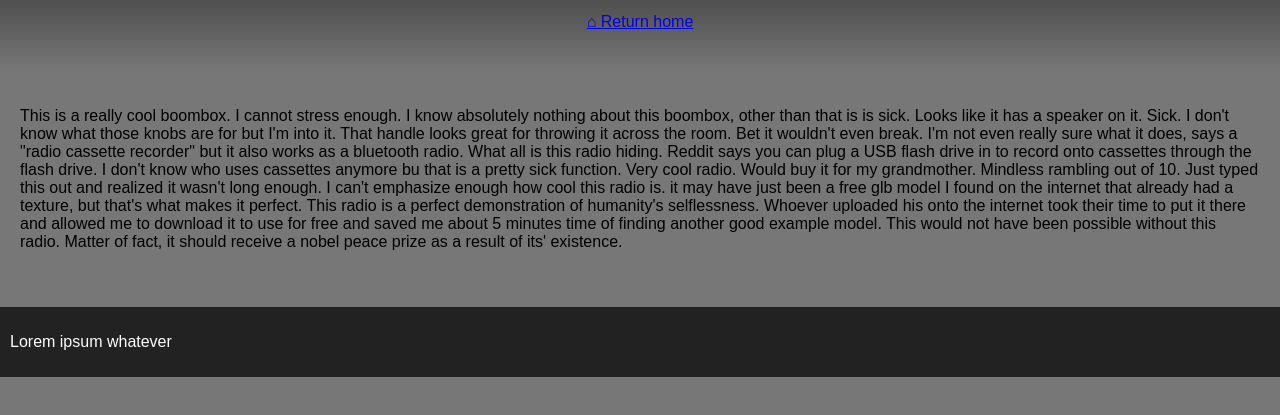
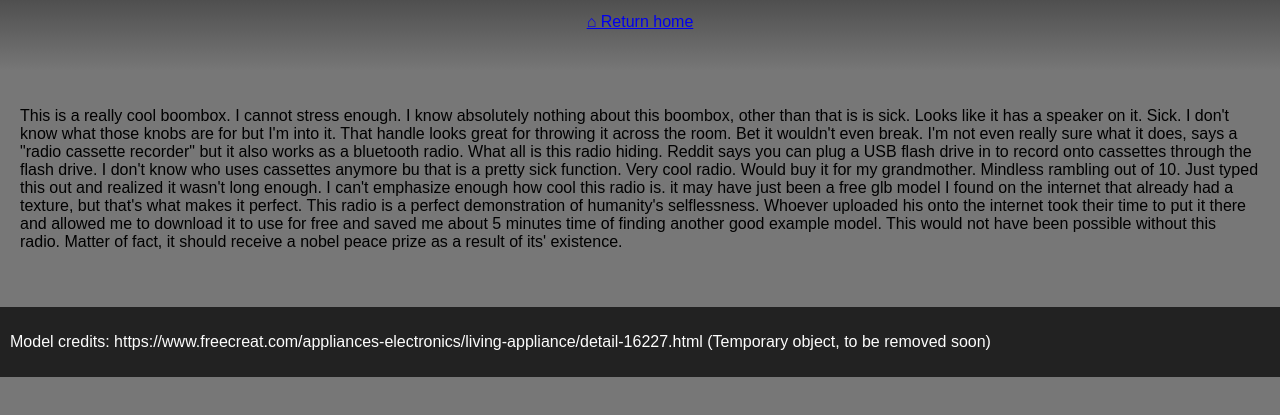
Before and after one commit to CautiousPear/Tech-Museum, a plain HTML site: page pages/object-1.html in a window 1280 px wide. Shown: the part 141-556 px from the top of the page. Drawn offline with Linux system fonts and the light colour scheme; some packages are replaced by stand-ins of ours; a script that the page names is missing.

Commit message:
Added model credits

```diff
--- a/pages/object-1.html
+++ b/pages/object-1.html
@@ -52,7 +52,11 @@
     </main>
 
     <footer>
-      <p>Lorem ipsum whatever</p>
+      <p>
+        Model credits:
+        https://www.freecreat.com/appliances-electronics/living-appliance/detail-16227.html
+        (Temporary object, to be removed soon)
+      </p>
     </footer>
   </body>
 </html>
```
